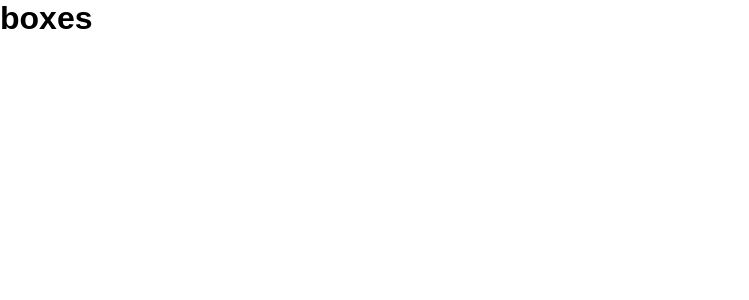
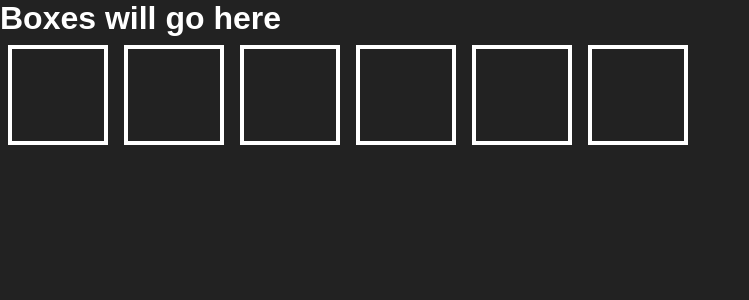
Before and after one commit to Celdama/boxes-challenge, a React (Create React App) app: page / in a window 1280 px wide. Shown: the top 300 px of the page, without its empty margins (0-749 px from the left). Built offline with nearby package versions, Linux system fonts and the light colour scheme.

Commit message:
first part of challenge done

```diff
--- a/src/App.js
+++ b/src/App.js
@@ -1,9 +1,20 @@
-function App() {
+import React, { useState } from 'react';
+import boxes from './boxes';
+import './app.css';
+
+const App = () => {
+  const [squares, setSquares] = useState(boxes);
+
+  const squareElements = squares.map(({ id }) => (
+    <div key={id} className='box'></div>
+  ));
+
   return (
-    <div className='App'>
-      <h1>boxes</h1>
-    </div>
+    <main>
+      <h1>Boxes will go here</h1>
+      <div className='container'>{squareElements}</div>
+    </main>
   );
-}
+};
 
 export default App;
--- /dev/null
+++ b/src/app.css
@@ -0,0 +1,10 @@
+.container {
+  display: flex;
+  flex-wrap: wrap;
+}
+.box {
+  width: 100px;
+  height: 100px;
+  margin: 8px;
+  border: 4px solid #fff;
+}
--- /dev/null
+++ b/src/boxes.js
@@ -0,0 +1,26 @@
+export default [
+  {
+    id: 1,
+    on: true,
+  },
+  {
+    id: 2,
+    on: false,
+  },
+  {
+    id: 3,
+    on: true,
+  },
+  {
+    id: 4,
+    on: true,
+  },
+  {
+    id: 5,
+    on: false,
+  },
+  {
+    id: 6,
+    on: false,
+  },
+];
--- a/src/index.css
+++ b/src/index.css
@@ -3,4 +3,6 @@
   padding: 0;
   margin: 0;
   font-family: sans-serif;
+  background-color: #222;
+  color: #fff;
 }
```
Also changed, not shown: 1 other file (tests, documents, lock files or other folders).
